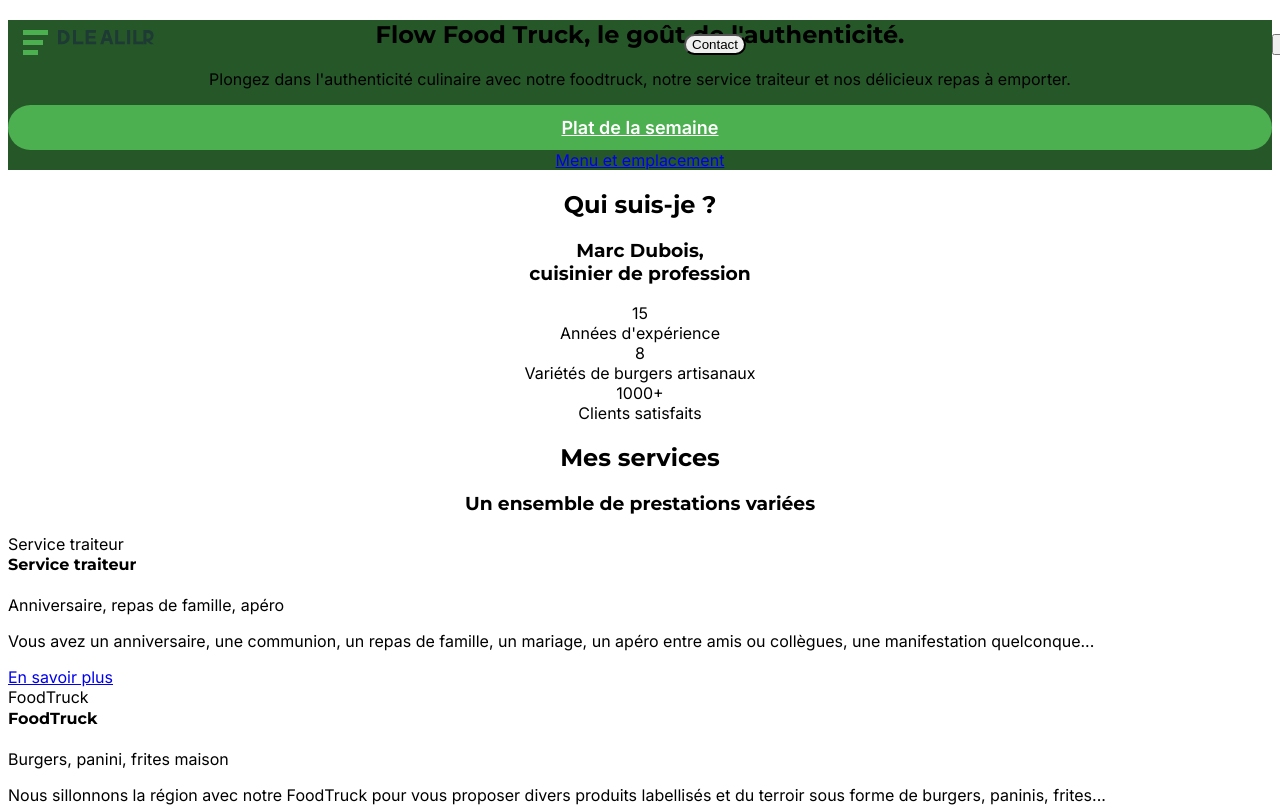
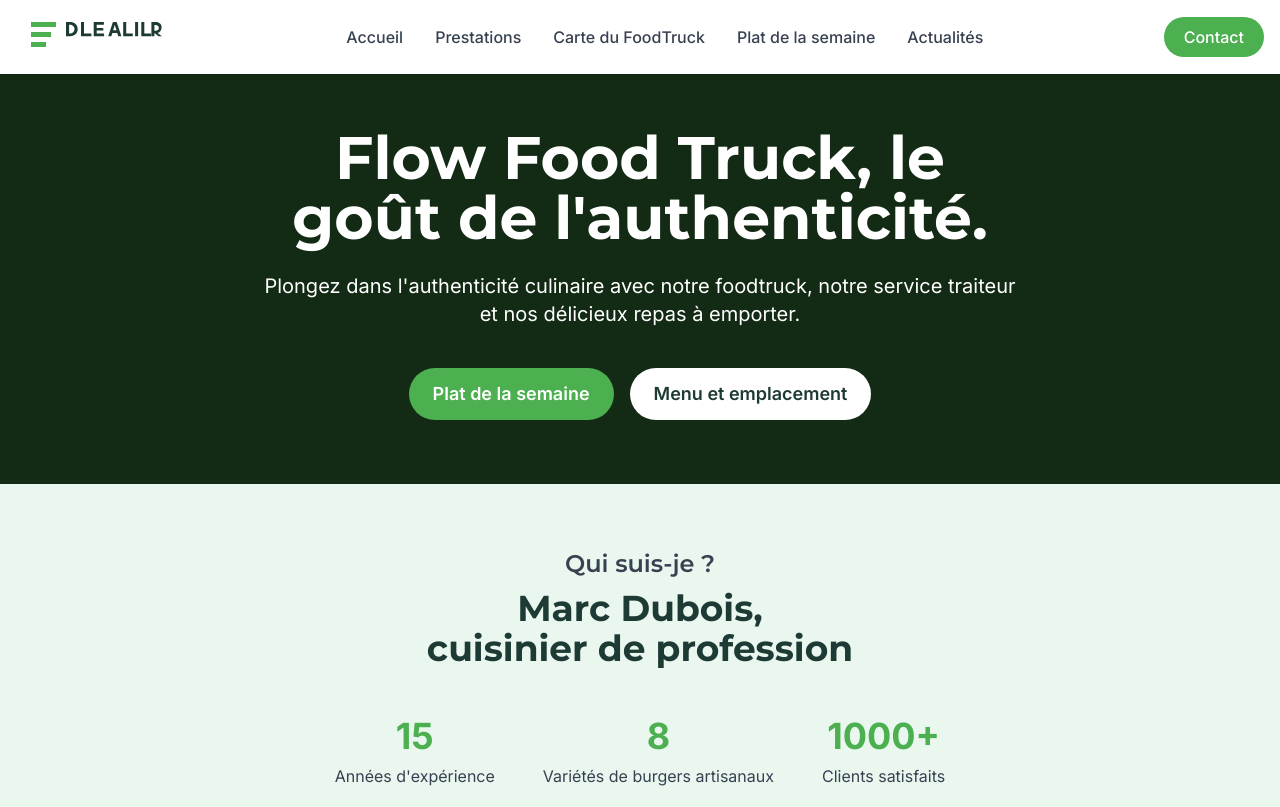
Before and after one commit to Abeeby/flowweb, a Next.js app: page / in a window 1280 px wide. Shown: the top 807 px of the page. Built offline with nearby package versions, Linux system fonts and the light colour scheme.

Commit message:
Revenir à TailwindCSS v3 et corriger les configurations pour la compatibilité

```diff
--- a/postcss.config.js
+++ b/postcss.config.js
@@ -1,6 +1,6 @@
 module.exports = {
   plugins: {
-    '@tailwindcss/postcss': {},
+    tailwindcss: {},
     autoprefixer: {},
   },
 };
--- a/src/app/globals.css
+++ b/src/app/globals.css
@@ -17,48 +17,34 @@ body {
 }
 
 h1, h2, h3, h4, h5, h6 {
-  font-family: 'Montserrat', sans-serif;
-  font-weight: 700;
+  @apply font-display font-bold;
 }
 
-.hero-section {
-  background-color: var(--flow-green);
-  background-size: cover;
-  background-position: center;
-  position: relative;
-}
+@layer components {
+  .btn-primary {
+    @apply bg-flow-green text-white py-3 px-6 rounded-full text-lg font-semibold hover:bg-opacity-90 transition-all;
+  }
 
-.hero-section::before {
-  content: '';
-  position: absolute;
-  top: 0;
-  left: 0;
-  right: 0;
-  bottom: 0;
-  background-color: rgba(0, 0, 0, 0.5);
-  z-index: 0;
-}
+  .section-title {
+    @apply text-3xl md:text-4xl font-bold mb-6 text-flow-dark;
+  }
 
-.btn-primary {
-  background-color: var(--flow-green);
-  color: white;
-  padding: 0.75rem 1.5rem;
-  border-radius: 9999px;
-  font-size: 1.125rem;
-  font-weight: 600;
-  transition: all 0.2s;
-}
+  .section-subtitle {
+    @apply text-xl text-gray-600 mb-10 max-w-3xl mx-auto;
+  }
 
-.btn-primary:hover {
-  opacity: 0.9;
-}
+  .hero-section {
+    @apply relative bg-flow-green bg-cover bg-center;
+  }
 
-.section-title {
-  font-size: 1.875rem;
-  line-height: 2.25rem;
-  font-weight: 700;
-  margin-bottom: 1.5rem;
-  color: var(--flow-dark);
+  .hero-section::before {
+    content: '';
+    @apply absolute inset-0 bg-black bg-opacity-50 z-0;
+  }
+
+  .image-placeholder {
+    @apply bg-gray-200 flex items-center justify-center text-gray-500 font-semibold;
+  }
 }
 
 @media (min-width: 768px) {
@@ -67,22 +53,3 @@ h1, h2, h3, h4, h5, h6 {
     line-height: 2.5rem;
   }
 }
-
-.section-subtitle {
-  font-size: 1.25rem;
-  line-height: 1.75rem;
-  color: #4b5563;
-  margin-bottom: 2.5rem;
-  max-width: 48rem;
-  margin-left: auto;
-  margin-right: auto;
-}
-
-.image-placeholder {
-  background-color: #e5e7eb;
-  display: flex;
-  align-items: center;
-  justify-content: center;
-  color: #6b7280;
-  font-weight: 600;
-}
--- a/tailwind.config.js
+++ b/tailwind.config.js
@@ -8,9 +8,9 @@ module.exports = {
   theme: {
     extend: {
       colors: {
-        flowGreen: '#4CAF50',
-        flowDark: '#1E3A34',
-        flowLight: '#E9F7EF',
+        'flow-green': '#4CAF50',
+        'flow-dark': '#1E3A34',
+        'flow-light': '#E9F7EF',
       },
       fontFamily: {
         sans: ['Poppins', 'sans-serif'],
```
Also changed, not shown: package.json (+3 -4 lines).
